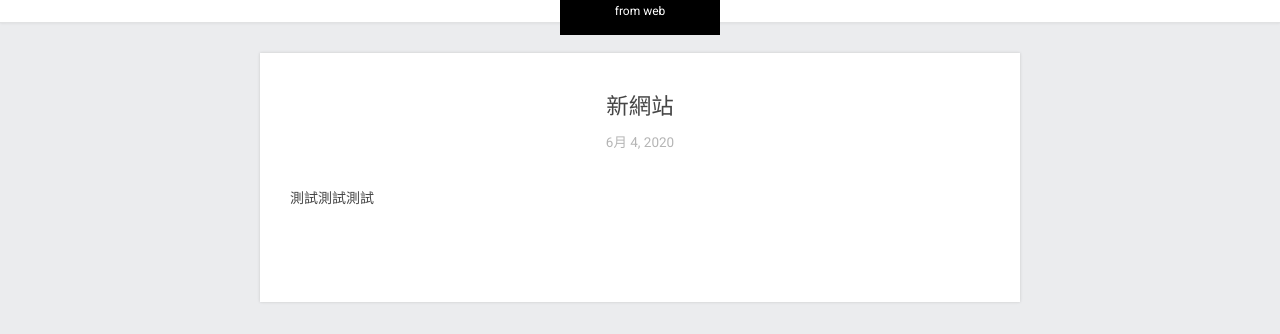
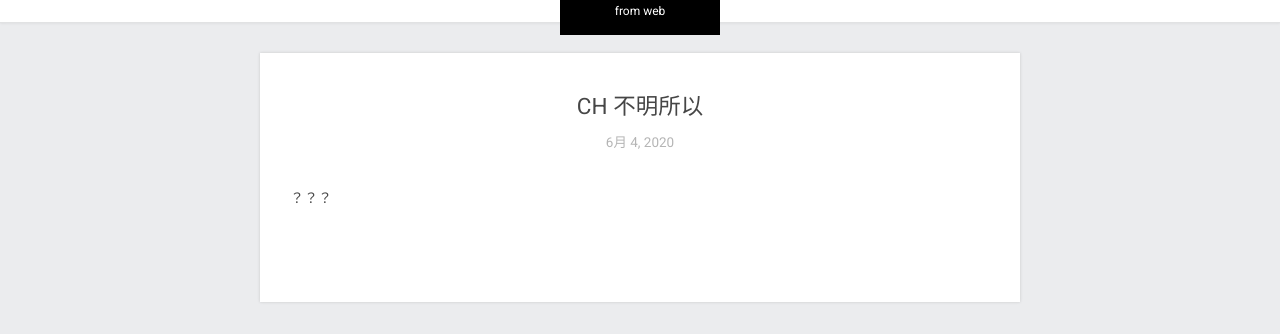
Before and after one commit to chingtw/blog, a plain HTML site: page 2020/06/04/index/index.html in a window 1280 px wide. Shown: the part 49-383 px from the top of the page. Drawn offline with nearby package versions, Linux system fonts and the light colour scheme; files whose address does not match are found by name.

Commit message:
Site updated: 2020-06-08 14:56:08

```diff
--- a/2020/06/04/index/index.html
+++ b/2020/06/04/index/index.html
@@ -4,7 +4,7 @@
     <meta charset="utf-8">
     <meta http-equiv="X-UA-Compatible" content="IE=edge"/>
 
-    <title>新網站 | CH</title>
+    <title>CH 不明所以 | CH</title>
     <meta name="description" content="A minimal hexo theme."/>
     <meta name="keywords" content="hexo,theme,otakism,otaku"/>
     <meta name="HandheldFriendly" content="True"/>
@@ -12,15 +12,15 @@
     <meta name="google-site-verification" content=""/>
     <meta name="baidu-site-verification" content=""/>
     <meta name="viewport" content="width=device-width, initial-scale=1, maximum-scale=1">
-    <meta name="description" content="測試測試測試">
+    <meta name="description" content="？？？">
 <meta property="og:type" content="article">
-<meta property="og:title" content="新網站">
+<meta property="og:title" content="CH 不明所以">
 <meta property="og:url" content="https://blog.chingx.com/2020/06/04/index/index.html">
 <meta property="og:site_name" content="CH">
-<meta property="og:description" content="測試測試測試">
+<meta property="og:description" content="？？？">
 <meta property="og:locale" content="zh_TW">
 <meta property="article:published_time" content="2020-06-04T03:38:13.000Z">
-<meta property="article:modified_time" content="2020-06-04T09:52:09.973Z">
+<meta property="article:modified_time" content="2020-06-08T06:55:57.242Z">
 <meta property="article:author" content="John Doe">
 <meta name="twitter:card" content="summary">
 
@@ -74,7 +74,7 @@
          itemscope itemprop="blogPost">
     <h2 class="title">
         <a href="/2020/06/04/index/">
-            新網站
+            CH 不明所以
         </a>
     </h2>
     <time>
@@ -82,7 +82,7 @@
     </time>
     <section class="content">
         <div class="article-entry" itemprop="articleBody">
-            <p>測試測試測試</p>
+            <p>？？？</p>
 
         </div>
         <div class="article-tags tags">
```
Also changed, not shown: archives/2020/06/index.html (+2 -2 lines), archives/2020/index.html (+2 -2 lines), archives/index.html (+1 -1 lines), index.html (+2 -2 lines).
